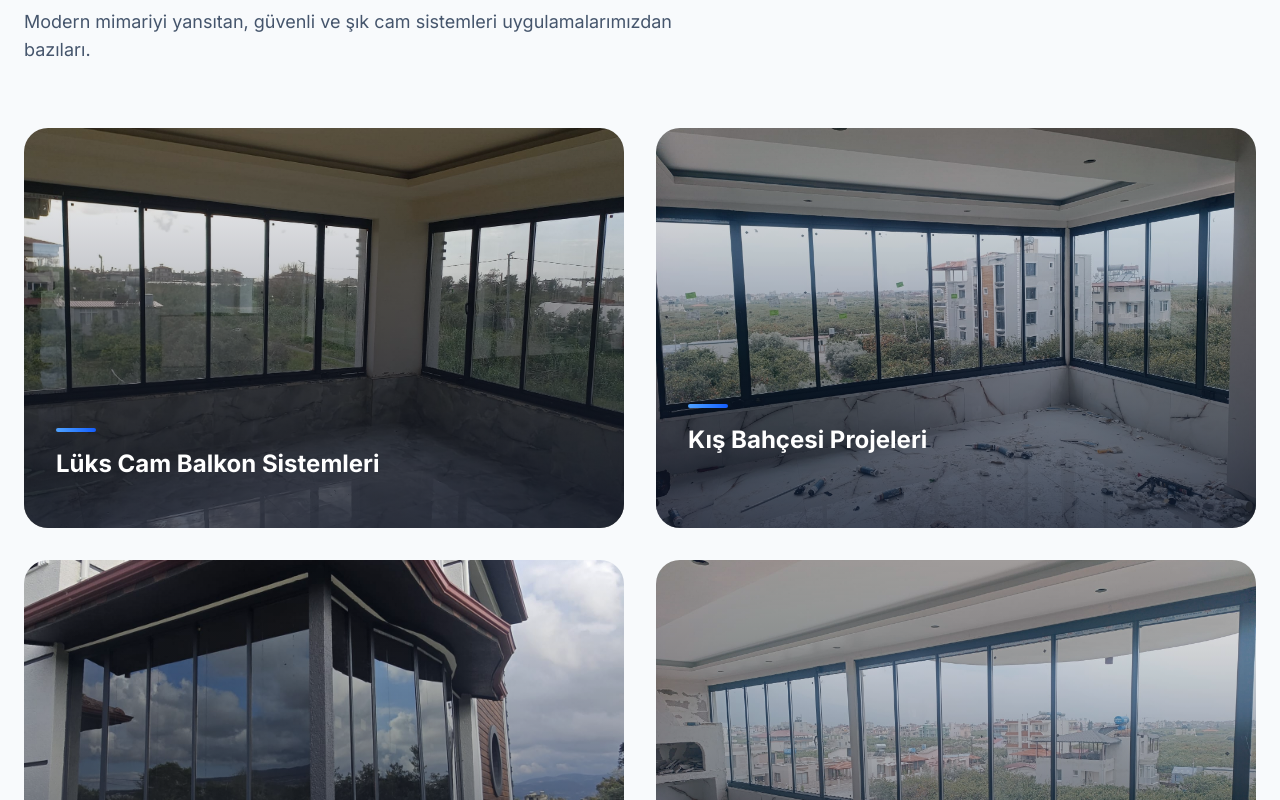
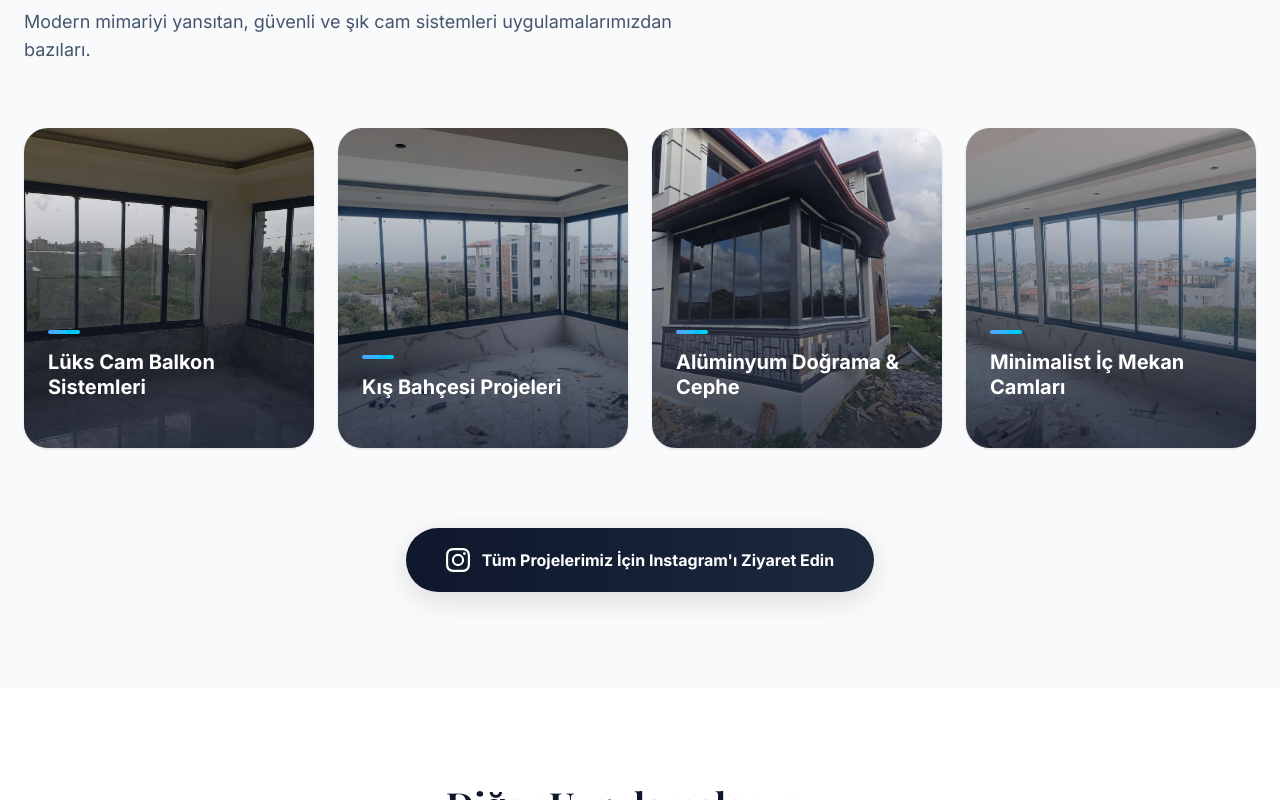
Before and after one commit to cenas1905/3b-yap-i, a Next.js app: page / in a window 1280 px wide. Shown: the part 1660-2460 px from the top of the page. Built offline with nearby package versions, Linux system fonts and the light colour scheme; a web font is replaced by a local one.

Commit message:
Redesign 4 project cards into elegant hover-scaling 4-column layout

```diff
--- a/app/page.tsx
+++ b/app/page.tsx
@@ -127,7 +127,7 @@ export default function Home() {
             </motion.div>
 
             <div
-              className="grid grid-cols-1 md:grid-cols-2 gap-8"
+              className="grid grid-cols-1 sm:grid-cols-2 lg:grid-cols-4 gap-6"
             >
               {[
                 { title: "Lüks Cam Balkon Sistemleri", desc: "Isıcamlı, katlanır ve sürme seriler ile dört mevsim konfor.", img: "/w1.jpg" },
@@ -139,14 +139,14 @@ export default function Home() {
                   variants={fadeInUp}
                   initial="hidden" whileInView="visible" viewport={{ once: true }} transition={{ delay: i * 0.1 }}
                   key={i}
-                  className="group relative h-[400px] rounded-3xl overflow-hidden cursor-pointer"
+                  className="group relative h-[320px] rounded-3xl overflow-hidden cursor-pointer shadow-sm hover:shadow-2xl hover:shadow-blue-500/20 hover:-translate-y-3 transition-all duration-500"
                 >
-                  <img src={project.img} alt={project.title} className="w-full h-full object-cover transition-transform duration-700 group-hover:scale-105" />
-                  <div className="absolute inset-0 bg-gradient-to-t from-slate-900/90 via-slate-900/40 to-transparent opacity-80 group-hover:opacity-90 transition-opacity"></div>
-                  <div className="absolute bottom-0 left-0 p-8 w-full translate-y-4 group-hover:translate-y-0 transition-transform duration-300">
-                    <div className="w-10 h-1 bg-gradient-to-r from-blue-400 to-blue-600 mb-4 rounded-full"></div>
-                    <h3 className="text-2xl font-bold text-white mb-2">{project.title}</h3>
-                    <p className="text-slate-200 opacity-0 group-hover:opacity-100 transition-opacity duration-300 delay-100">{project.desc}</p>
+                  <img src={project.img} alt={project.title} className="w-full h-full object-cover transition-transform duration-700 group-hover:scale-125" />
+                  <div className="absolute inset-0 bg-gradient-to-t from-slate-900/95 via-slate-900/50 to-transparent opacity-80 group-hover:opacity-90 transition-opacity"></div>
+                  <div className="absolute bottom-0 left-0 p-6 w-full translate-y-6 group-hover:translate-y-0 transition-transform duration-500 ease-out">
+                    <div className="w-8 h-1 bg-gradient-to-r from-blue-400 to-cyan-400 mb-4 rounded-full group-hover:w-12 transition-all duration-500"></div>
+                    <h3 className="text-xl font-bold text-white mb-2 leading-tight">{project.title}</h3>
+                    <p className="text-slate-300 text-sm opacity-0 group-hover:opacity-100 transition-opacity duration-500 delay-100 line-clamp-2">{project.desc}</p>
                   </div>
                 </motion.div>
               ))}
```
